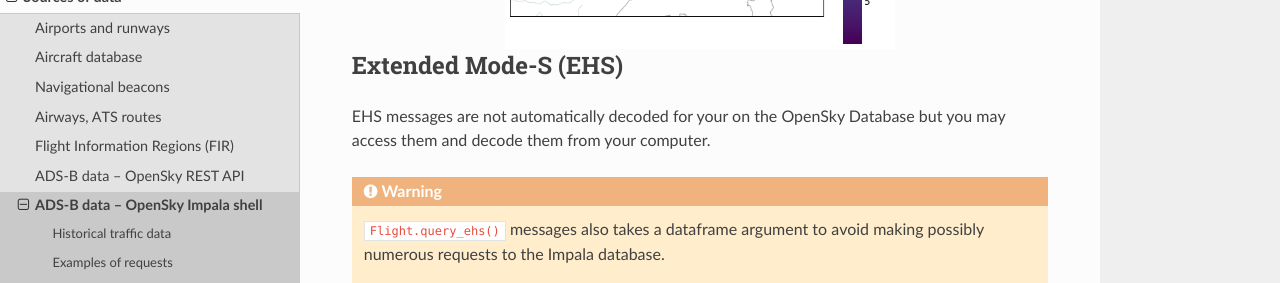
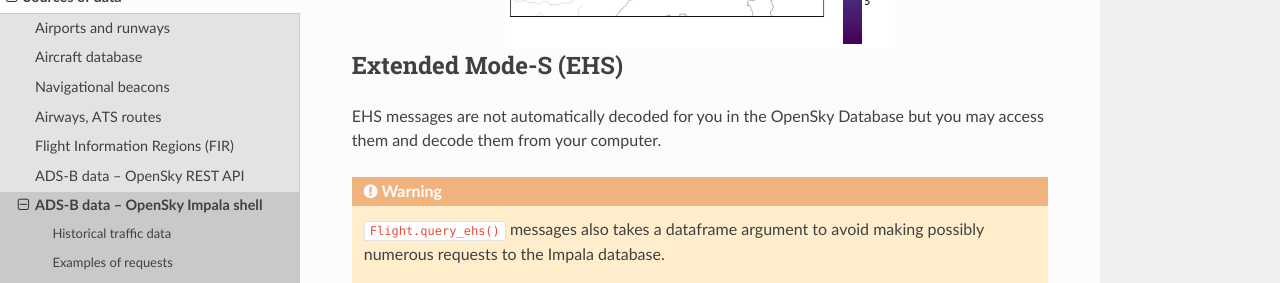
Before and after one commit to xoolive/traffic, a Sphinx documentation site: the page built from docs/opensky_impala.rst, in a window 1280 px wide and 900 px high, scrolled down 2404 px. Shown: the part 151-434 px from the top of the window. Built offline with Sphinx 7.4.7 and the Read the Docs theme 2.0.0, drawn with Linux system fonts in a browser that asks for light colours; pages that are not in the unit, such as notebooks, are missing from menus; a script that is not in the unit is left out; comment, search, counter and statistics services are not loaded.

Commit message:
nano typo (#97)

```diff
--- a/docs/opensky_impala.rst
+++ b/docs/opensky_impala.rst
@@ -121,7 +121,7 @@ Examples of requests
 Extended Mode-S (EHS)
 ~~~~~~~~~~~~~~~~~~~~~
 
-EHS messages are not automatically decoded for your on the OpenSky
+EHS messages are not automatically decoded for you in the OpenSky
 Database but you may access them and decode them from your computer.
 
 .. warning::
```
